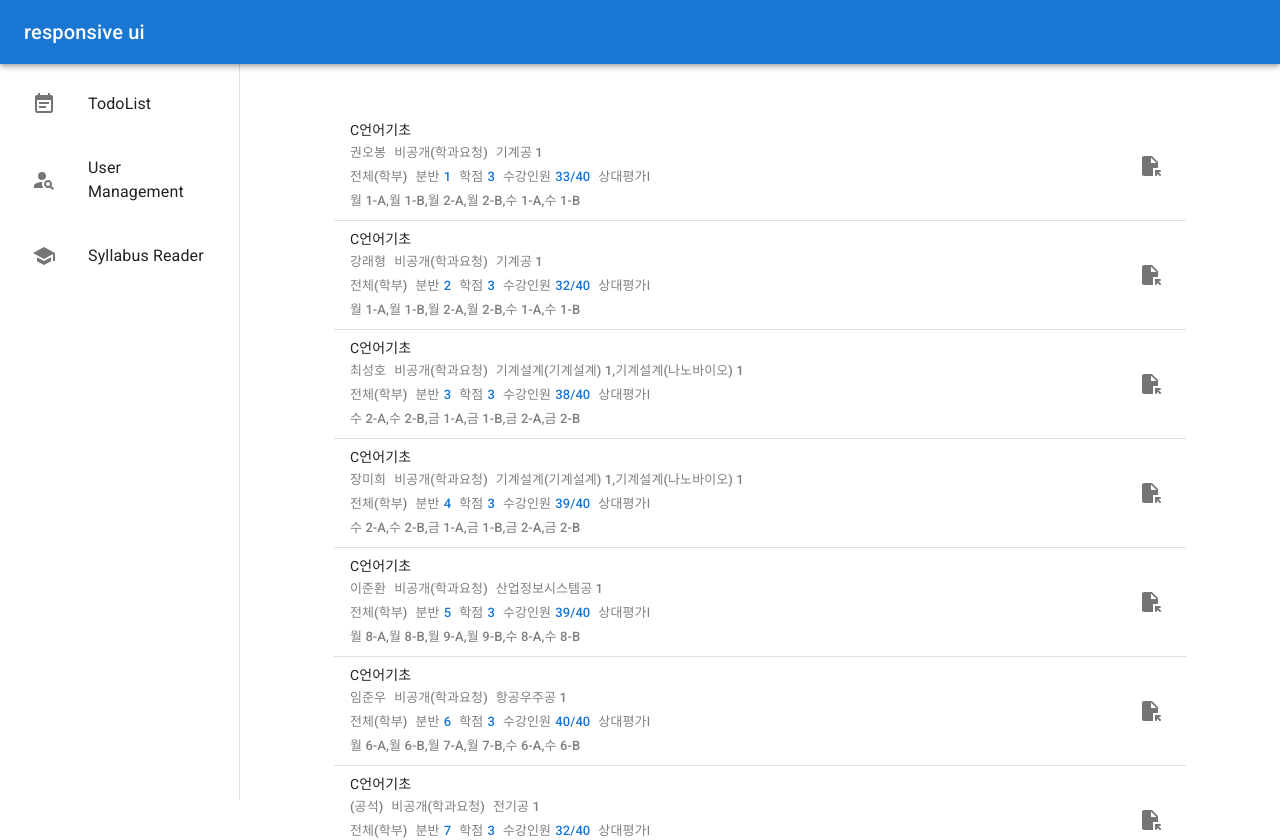
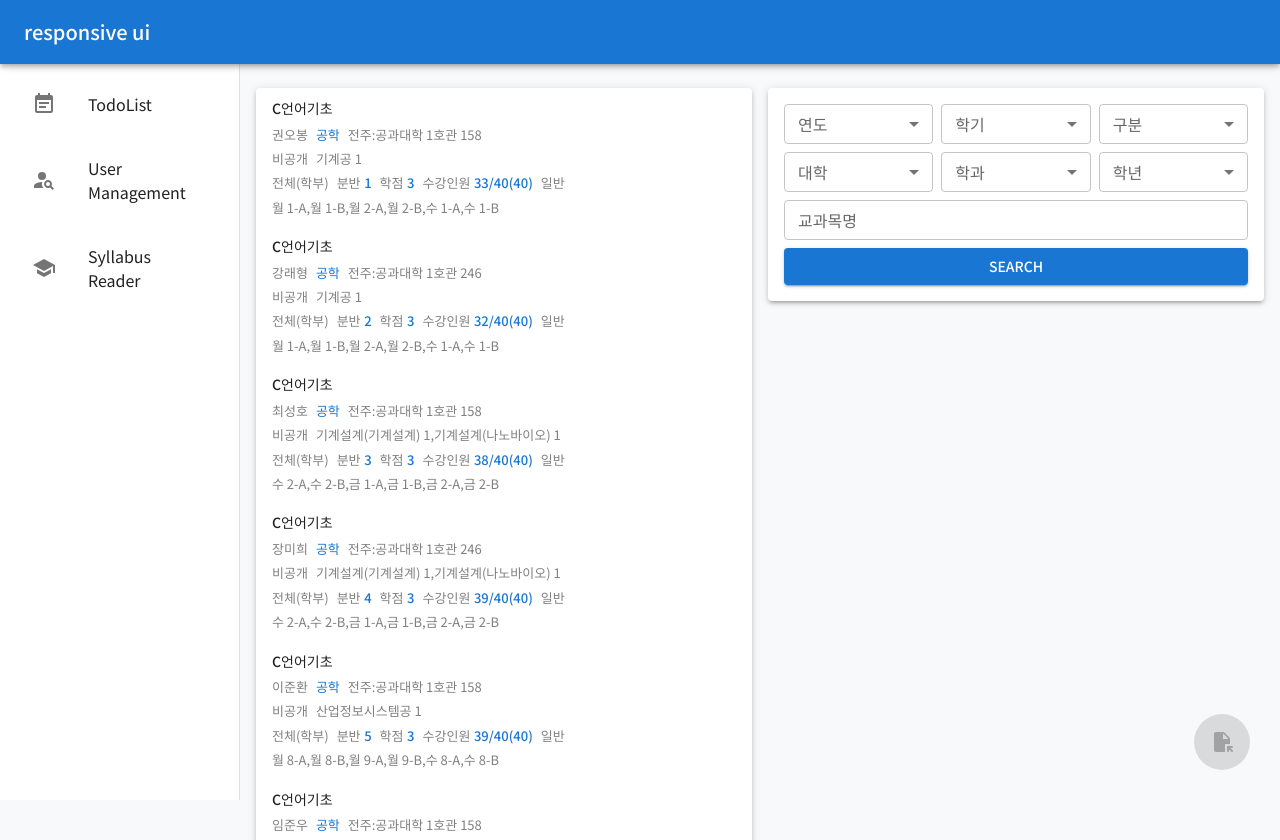
Before and after one commit to jinseok1006/react-todolist, a React (Vite) app: page / in a window 1280 px wide. Shown: the top 840 px of the page. Built offline with nearby package versions, Linux system fonts and the light colour scheme; a web font is replaced by a local one.

Commit message:
이제 슬 귀찮네

```diff
--- a/package.json
+++ b/package.json
@@ -13,7 +13,7 @@
   "dependencies": {
     "@emotion/react": "^11.10.5",
     "@emotion/styled": "^11.10.5",
-    "@fontsource/roboto": "^4.5.8",
+    "@fontsource/noto-sans-kr": "^4.5.12",
     "@mui/icons-material": "^5.11.0",
     "@mui/material": "^5.11.2",
     "react": "^18.2.0",
--- a/src/App.jsx
+++ b/src/App.jsx
@@ -15,7 +15,10 @@ import {
   Container,
   createTheme,
   ThemeProvider,
+  GlobalStyles,
 } from '@mui/material';
+
+import theme, { globalStyles } from './theme';
 
 import MenuIcon from '@mui/icons-material/Menu';
 
@@ -45,19 +48,6 @@ const apps = [
   },
 ];
 
-const theme = createTheme({
-  typography: {
-    h6: {
-      fontWeight: 500,
-    },
-    subtitle2: {
-      color: 'grey',
-      fontSize: 13,
-      fontWeight: 500,
-    },
-  },
-});
-
 const drawerWidth = 240;
 export default function App() {
   const [selectedApp, setSelectedApp] = useState(2);
@@ -73,13 +63,14 @@ export default function App() {
   return (
     <ThemeProvider theme={theme}>
       <CssBaseline />
+      <GlobalStyles styles={globalStyles} />
       <AppBar sx={{ zIndex: (theme) => theme.zIndex.drawer + 1 }}>
         <Toolbar>
           <IconButton
             onClick={() => onToggle(true)}
             color="inherit"
             edge="start"
-            sx={{ display: { md: 'none' }, mr: 1 }}
+            sx={{ display: { lg: 'none' }, mr: 1 }}
           >
             <MenuIcon />
           </IconButton>
@@ -92,8 +83,8 @@ export default function App() {
       <Box
         component="main"
         sx={{
-          ml: { md: `${drawerWidth}px` },
-          mt: { md: 5, xs: 3 },
+          ml: { lg: `${drawerWidth}px` },
+          py: { lg: 3, xs: 2 },
         }}
       >
         <Toolbar />
@@ -112,7 +103,7 @@ const ResponsiveDrawer = ({ children, open, onToggle }) => {
         variant="permanent"
         sx={{
           '& > div': { width: `${drawerWidth}px` },
-          display: { xs: 'none', md: 'block' },
+          display: { xs: 'none', lg: 'block' },
         }}
       >
         <Toolbar />
@@ -120,11 +111,11 @@ const ResponsiveDrawer = ({ children, open, onToggle }) => {
       </Drawer>
       <Drawer
         varaint="temporary"
-        anchor="top"
+        anchor="left"
         open={open}
         onClose={() => onToggle(false)}
         sx={{
-          display: { xs: 'block', md: 'none' },
+          display: { xs: 'block', lg: 'none' },
         }}
       >
         <Toolbar />
--- a/src/components/Timetable/Timetable .jsx
+++ b/src/components/Timetable/Timetable .jsx
@@ -8,68 +8,163 @@ import {
   Divider,
   Box,
   IconButton,
+  ListItemButton,
+  Fab,
+  Grid,
+  Paper,
+  TextField,
+  Select,
+  Button,
+  MenuItem,
 } from '@mui/material';
-import React from 'react';
+import React, { useState } from 'react';
 
 import lectureList from '@/assets/lect.json';
 
 import FileOpenIcon from '@mui/icons-material/FileOpen';
 
 export default function Timetable() {
+  const [items, setItems] = useState(
+    lectureList.map((lect, id) => ({ id, lect, document: null }))
+  );
+
+  const [selectedItem, setSelectedItem] = useState(null);
+  const onSelect = (id) => setSelectedItem(id);
+
   return (
-    <Container maxWidth="md">
-      <List>
-        {lectureList.map((lect, i) => (
-          <React.Fragment key={i}>
-            <LectureItem lect={lect} />
-            {i !== lectureList.length - 1 ? <Divider /> : null}
-          </React.Fragment>
-        ))}
-      </List>
+    <Container maxWidth="lg" sx={{ px: { xs: 0, sm: 2 } }}>
+      <Grid container spacing={2}>
+        <Grid
+          item
+          md={6}
+          xs={12}
+          sx={{
+            alignSelf: 'flex-start',
+            position: { md: 'sticky' },
+            top: { md: '4rem' },
+            order: { md: 1 },
+          }}
+        >
+          <Paper elevation={3} sx={{ p: 2 }}>
+            <Grid container spacing={1}>
+              <Grid item xs={4}>
+                <TextField select label="연도" size="small" fullWidth>
+                  <MenuItem>Ten</MenuItem>
+                </TextField>
+              </Grid>
+              <Grid item xs={4}>
+                <TextField select label="학기" size="small" fullWidth>
+                  <MenuItem>Ten</MenuItem>
+                </TextField>
+              </Grid>
+              <Grid item xs={4}>
+                <TextField select label="구분" size="small" fullWidth>
+                  <MenuItem>Ten</MenuItem>
+                </TextField>
+              </Grid>
+              <Grid item xs={4}>
+                <TextField select label="대학" size="small" fullWidth>
+                  <MenuItem>Ten</MenuItem>
+                </TextField>
+              </Grid>
+              <Grid item xs={4}>
+                <TextField select label="학과" size="small" fullWidth>
+                  <MenuItem>Ten</MenuItem>
+                </TextField>
+              </Grid>
+              <Grid item xs={4}>
+                <TextField select label="학년" size="small" fullWidth>
+                  <MenuItem>Ten</MenuItem>
+                </TextField>
+              </Grid>
+              <Grid item xs={12}>
+                <TextField label="교과목명" size="small" fullWidth />
+              </Grid>
+              <Grid item xs={12}>
+                <Button variant="contained" fullWidth>
+                  search
+                </Button>
+              </Grid>
+            </Grid>
+          </Paper>
+        </Grid>
+        <Grid item md={6} xs={12}>
+          <Paper elevation={3}>
+            <List disablePadding dense>
+              {lectureList.map((lect, i) => (
+                <LectureItem
+                  key={i}
+                  selectedItem={selectedItem}
+                  id={i}
+                  lect={lect}
+                  onSelect={onSelect}
+                />
+              ))}
+            </List>
+          </Paper>
+        </Grid>
+      </Grid>
+
+      <Fab
+        sx={{ position: 'fixed', bottom: 30, right: 30 }}
+        disabled={selectedItem === null}
+        color="primary"
+      >
+        <FileOpenIcon />
+      </Fab>
     </Container>
   );
 }
 
-function LectureItem({ lect }) {
+function LectureItem({ selectedItem, id, lect, onSelect }) {
   return (
-    <>
-      <ListItem
-        secondaryAction={
-          <IconButton>
-            <FileOpenIcon />
-          </IconButton>
-        }
+    <ListItem
+      // secondaryAction={
+      //   <IconButton>
+      //     <FileOpenIcon />
+      //   </IconButton>
+      // }
+      disableGutters
+    >
+      <ListItemButton
+        onClick={() => onSelect(id)}
+        selected={id === selectedItem}
       >
         <LectureDetail lect={lect} />
-      </ListItem>
-    </>
+      </ListItemButton>
+    </ListItem>
   );
 }
 
 function LectureDetail({ lect }) {
   return (
     <Box>
-      <Typography variant="body2">{lect.subjectName}</Typography>
+      <Typography variant="subtitle1" fontSize={14}>
+        {lect.subjectName}
+      </Typography>
       <Box>
         <LectureSpan>{lect.professorName || '(공석)'}</LectureSpan>
-        <LectureSpan>
-          {lect.public}
-          {lect.noPublic !== '' ? `(${lect.noPublic})` : null}
+        <LectureSpan color emphasis>
+          {lect.engineeringVerification}
         </LectureSpan>
+        <LectureSpan>{lect.lectureRoom}</LectureSpan>
+      </Box>
+      <Box>
+        <LectureSpan>{lect.public}</LectureSpan>
         <LectureSpan>{lect.department || null}</LectureSpan>
       </Box>
       <Box>
         <LectureSpan>{lect.subject}</LectureSpan>
-        <LectureSpan label="분반" color>
+        <LectureSpan label="분반" color emphasis>
           {lect.divisionNumber}
         </LectureSpan>
-        <LectureSpan label="학점" color>
+        <LectureSpan label="학점" color emphasis>
           {lect.credit}
         </LectureSpan>
-        <LectureSpan label="수강인원" color>
-          {lect.currentPersonnel}/{lect.allPersonnel}
+        <LectureSpan label="수강인원" color emphasis>
+          {lect.currentPersonnel}/{lect.allPersonnel}({lect.limitPersonnel})
         </LectureSpan>
-        <LectureSpan>{lect.evaluation}</LectureSpan>
+        <LectureSpan>{lect.openLecture}</LectureSpan>
       </Box>
       <Box>
         <LectureSpan>{lect.schedule}</LectureSpan>
@@ -78,7 +173,7 @@ function LectureDetail({ lect }) {
   );
 }
 
-function LectureSpan({ children, label, color }) {
+function LectureSpan({ children, label, color, emphasis }) {
   return (
     <Box component="span" mr={1}>
       {label ? (
@@ -92,6 +187,7 @@ function LectureSpan({ children, label, color }) {
         variant="subtitle2"
         color={color ? 'primary' : 'grey'}
         component="span"
+        fontWeight={emphasis ? 500 : null}
       >
         {children}
       </Typography>
--- a/src/components/UserMangement/UserMangement.jsx
+++ b/src/components/UserMangement/UserMangement.jsx
@@ -32,8 +32,8 @@ function User() {
   const [users, dispatch] = useReducer(reducer, [
     {
       id: 0,
-      username: 'jinseok',
-      email: 'jinseok@public.',
+      username: 'person',
+      email: 'person@public.',
       active: false,
     },
   ]);
--- /dev/null
+++ b/src/theme.jsx
@@ -0,0 +1,24 @@
+import { createTheme } from '@mui/material';
+
+export default createTheme({
+  typography: {
+    fontFamily: 'noto sans kr',
+    h6: {
+      fontWeight: 500,
+    },
+    subtitle1: {
+      fontWeight: 500,
+    },
+    subtitle2: {
+      color: 'grey',
+      fontSize: 13,
+      fontWeight: 400,
+    },
+  },
+});
+
+export const globalStyles = {
+  body: {
+    backgroundColor: '#f8f9fa',
+  },
+};
```
Also changed, not shown: src/main.jsx (+4 -4 lines), 1 other file (tests, documents, lock files or other folders).
